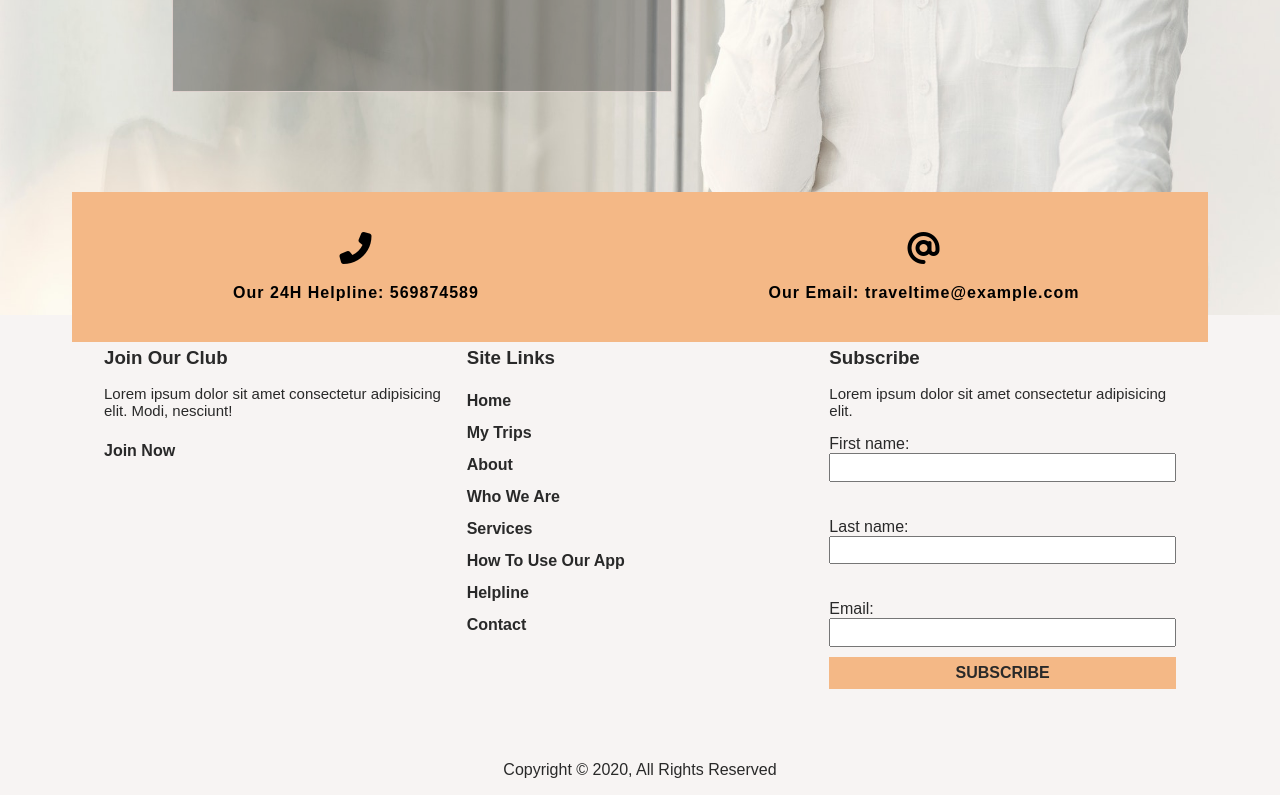
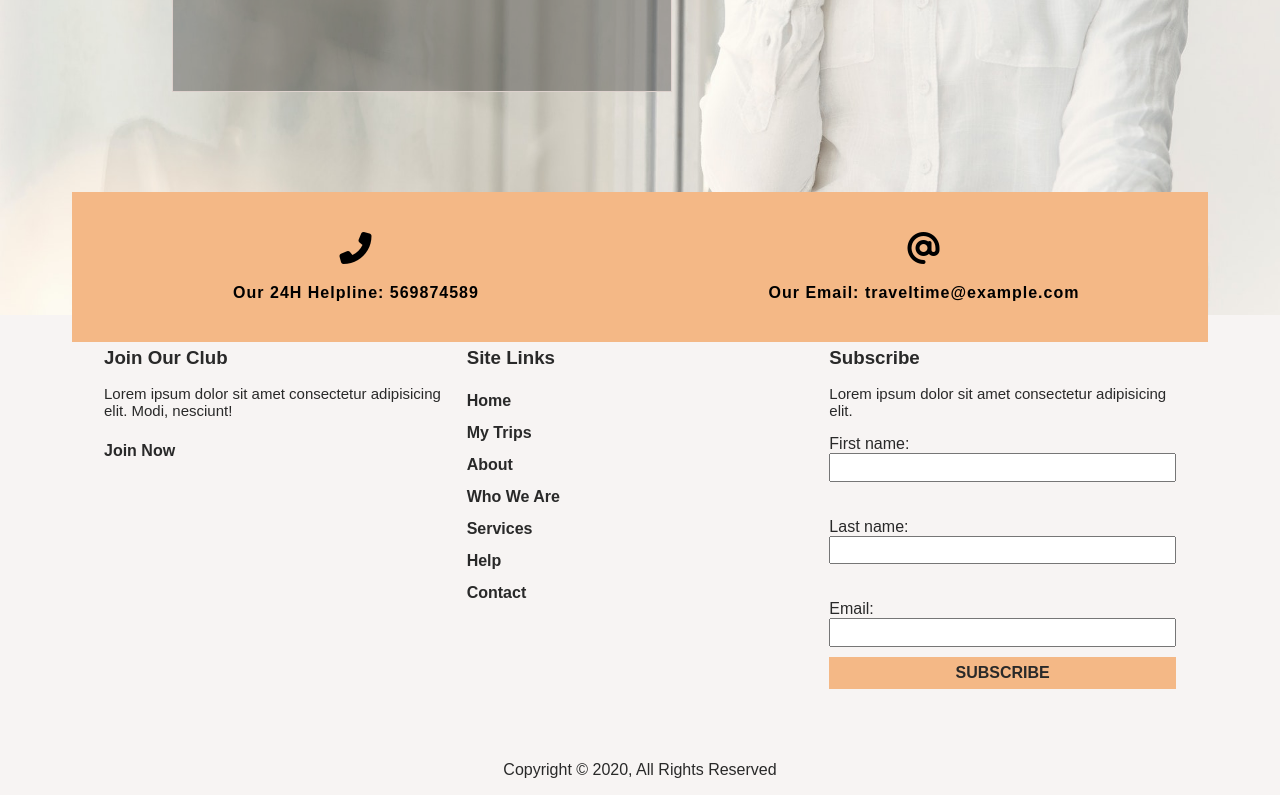
Before and after one commit to Izabela88/Travel_Time_App, a plain HTML site: page src/client/views/index.html in a window 1280 px wide. Shown: the part 2885-3680 px from the top of the page. Drawn offline with Linux system fonts and the light colour scheme; a web font is replaced by a local one.

Commit message:
Removed links from footer.

```diff
--- a/src/client/style/style.scss
+++ b/src/client/style/style.scss
@@ -249,7 +249,7 @@
 .help-bg {
   background: url("../../../img/cheerful-young-female-secretary-using-on-smartphone-at-4149075.jpg")
     center center/cover no-repeat;
-  height: 100vh;
+  height: 100%;
   width: 100%;
   position: absolute;
   z-index: -1;
--- a/src/client/views/index.html
+++ b/src/client/views/index.html
@@ -169,8 +169,7 @@
             <li><a href="#">About</a></li>
             <li><a href="#">Who We Are</a></li>
             <li><a href="#">Services</a></li>
-            <li><a href="#">How To Use Our App</a></li>
-            <li><a href="#">Helpline</a></li>
+            <li><a href="#">Help</a></li>
             <li><a href="#">Contact</a></li>
           </ul>
         </div>
```
Also changed, not shown: src/client/style/style.css, 1 other file.
